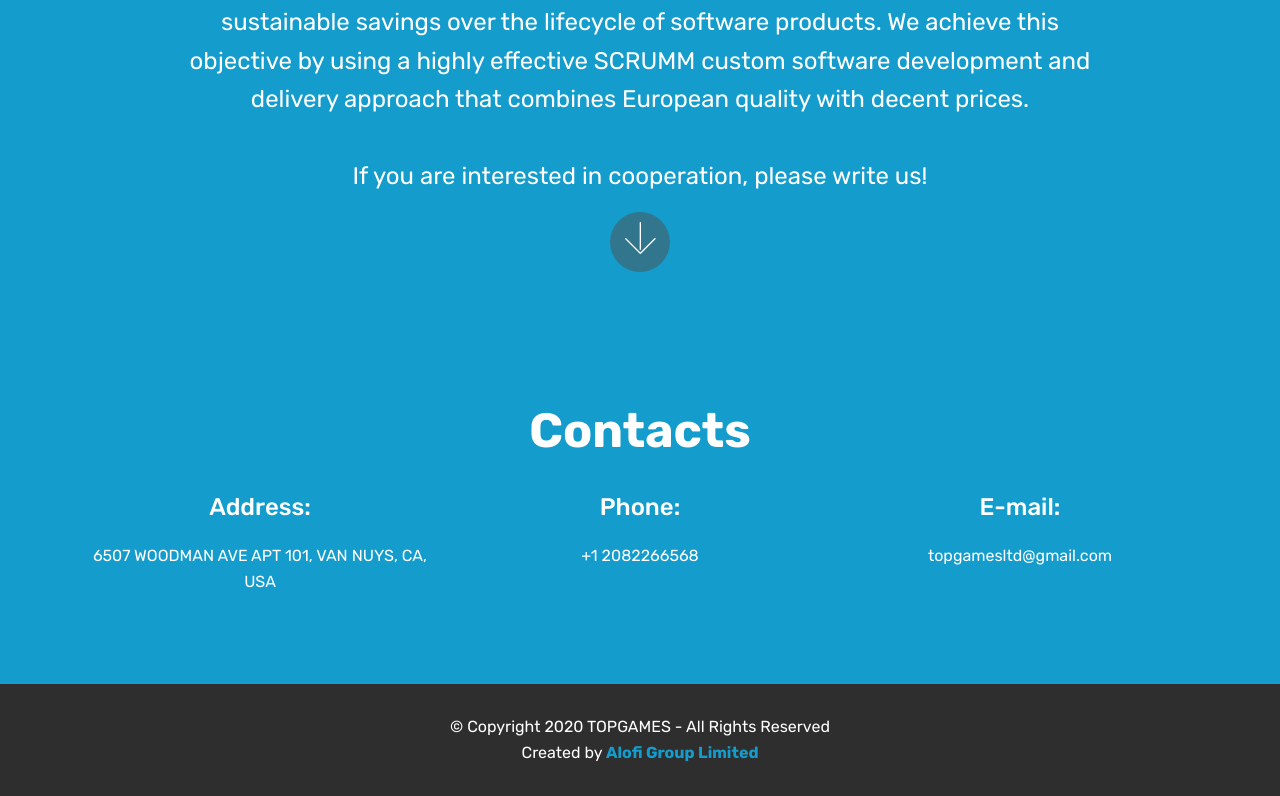
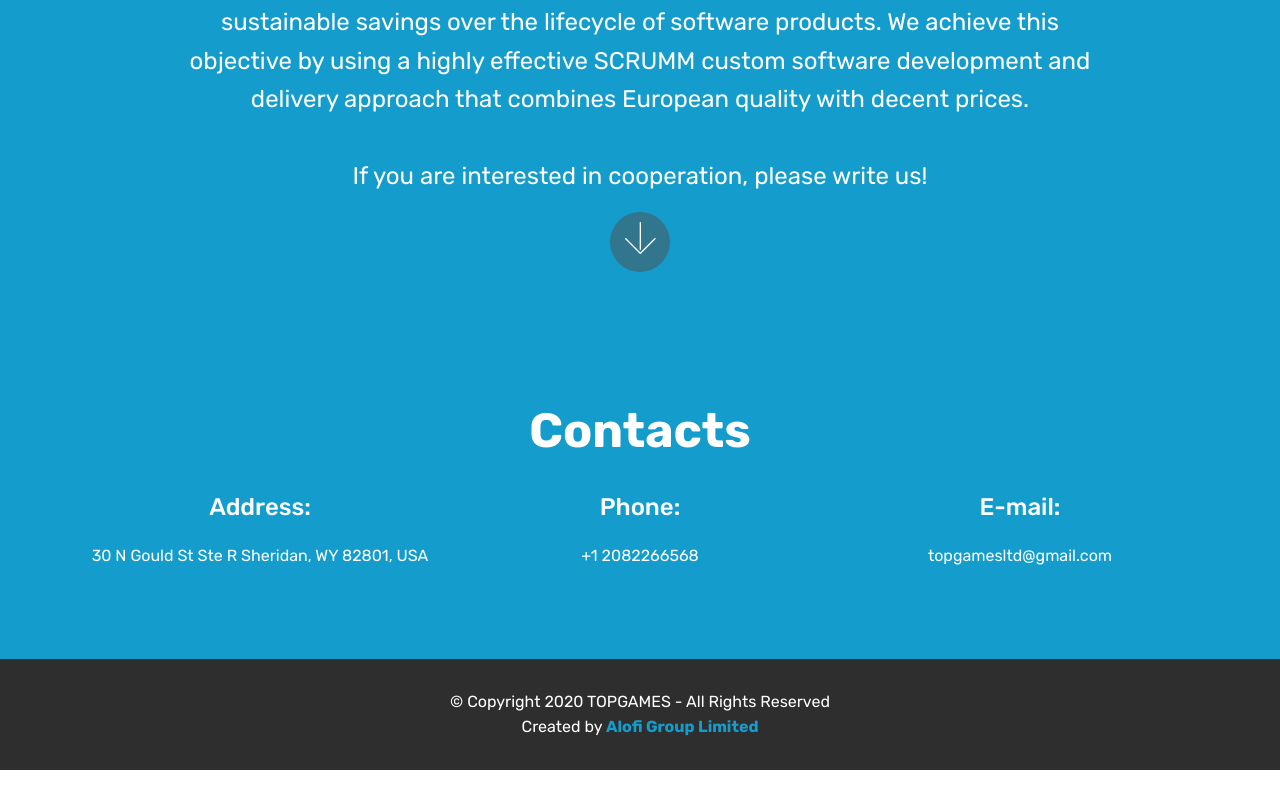
Before and after one commit to topgamesltd/topgamesltd.tk, a plain HTML site: page index.html in a window 1280 px wide. Shown: the part 1831-2627 px from the top of the page. After the commit the page ends 2601 px from the top, so only its background shows below. Drawn offline with Linux system fonts and the light colour scheme; files whose address does not match are found by name.

Commit message:
Changes address

```diff
--- a/index.html
+++ b/index.html
@@ -208,7 +208,7 @@
                                 Address:
                             </h5>
                             <p class="mbr-text align-left mbr-fonts-style display-7">
-                                6507 WOODMAN AVE APT 101, VAN NUYS, CA, USA
+                                30 N Gould St Ste R Sheridan, WY 82801, USA
                             </p>
                         </div>
                     </div>
```
